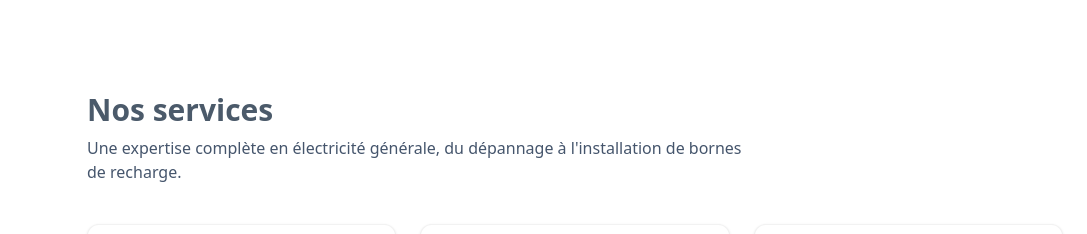
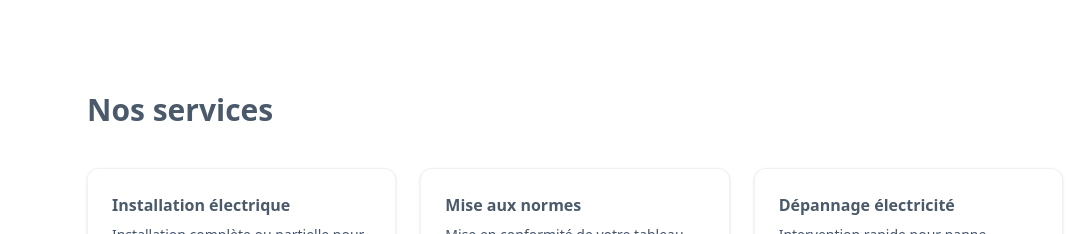
Before and after one commit to mgpelec974-tech/mgpelec, a Next.js app: page / in a window 1280 px wide. Shown: the part 1220-1454 px from the top of the page, without its empty margins (193-1280 px from the left). Built offline with nearby package versions, Linux system fonts and the light colour scheme.

Commit message:
Supprime le sous-titre de la section Nos services

```diff
--- a/app/page.tsx
+++ b/app/page.tsx
@@ -156,11 +156,6 @@ export default function Home() {
         <h2 className="text-3xl font-bold text-[var(--color-heading)]">
           Nos services
         </h2>
-        <p className="mt-2 max-w-2xl text-slate-600">
-          Une expertise complète en électricité générale, du dépannage à
-          l&apos;installation de bornes de recharge.
-        </p>
-
         <div className="mt-10 grid gap-6 sm:grid-cols-2 lg:grid-cols-3">
           {SERVICES.map((service) => (
             <div
```
